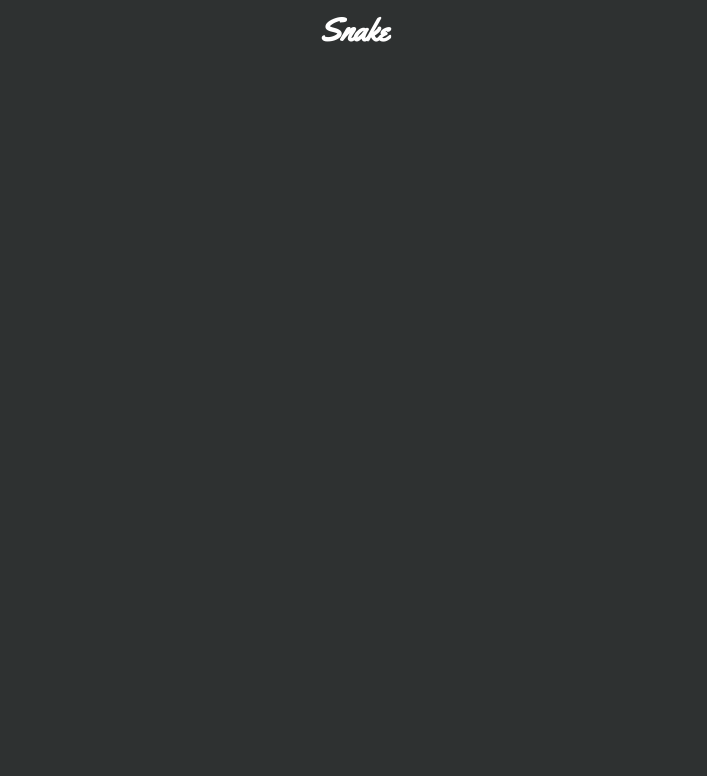
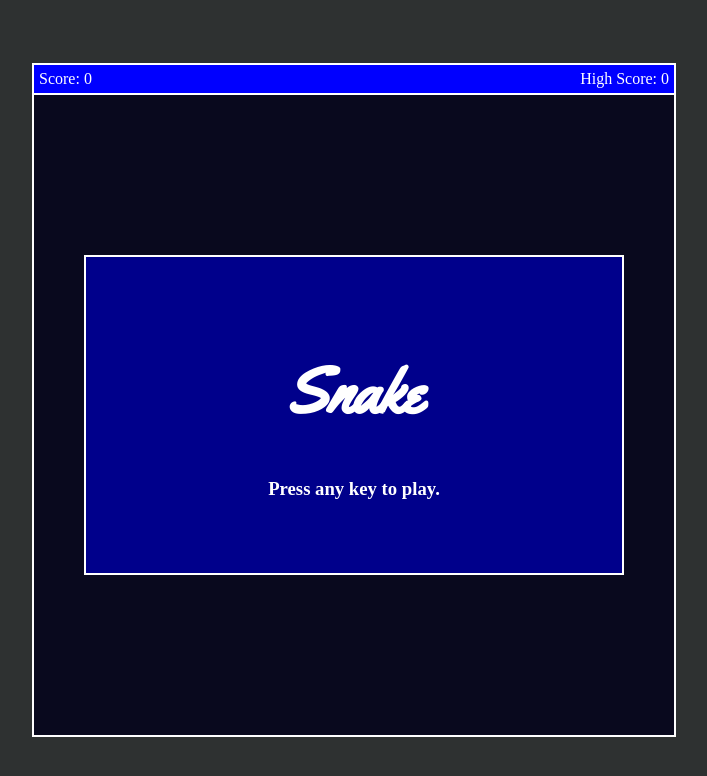
Before and after one commit to benamreview/CSEE5590-Group1-Lab, an Angular app in the folder Lab2/Snake/: page / in a window 1280 px wide. Shown: the top 776 px of the page, without its empty margins (286-993 px from the left). Built offline with nearby package versions, Linux system fonts and the light colour scheme.

Commit message:
Misc UI Changes.

```diff
--- a/Lab2/Snake/src/app/app.component.css
+++ b/Lab2/Snake/src/app/app.component.css
@@ -1,5 +1,22 @@
 .center {
   position: absolute;
-  top: 50%; left: 50%;
-  transform: translate(-50%,-50%);
+  top: 50%;
+  left: 50%;
+  transform: translate(-50%, -50%);
 }
+
+.wrapper {
+  border: 2px solid white;
+  margin: auto;
+  background-color: blue;
+  box-sizing: content-box;
+  width: 640px;
+}
+
+.header {
+  border-bottom: 2px solid white;
+  color: white;
+  display: flex;
+  justify-content: space-between;
+  padding: 5px;
+}
--- a/Lab2/Snake/src/app/app.component.html
+++ b/Lab2/Snake/src/app/app.component.html
@@ -1,3 +1,9 @@
-<app-board (getScore)="setScore($event)">
-  <!-- Game Board -->
-</app-board>
+<div class="wrapper center">
+  <div class="header">
+    <div>Score: {{currentScore}}</div>
+    <div>High Score: {{highScore}}</div>
+  </div>
+  <app-board (getScore)="setScore($event)">
+    <!-- Game Board -->
+  </app-board>
+</div>
--- a/Lab2/Snake/src/app/app.component.ts
+++ b/Lab2/Snake/src/app/app.component.ts
@@ -6,14 +6,20 @@ import { Component } from '@angular/core';
   styleUrls: ['./app.component.css']
 })
 export class AppComponent {
-  title = 'Snake';
-  currScore = 0;
-  highScore = 0;
+  currentScore = 0;
+  get highScore(): number {
+    return parseInt(localStorage.getItem('highScore'), 10) || 0;
+  }
+
+  set highScore(value: number) {
+    localStorage.setItem('highScore', `${value}`);
+  }
 
   setScore(score: number) {
-    this.currScore = score;
+    this.currentScore = score;
 
-    if (score > this.highScore)
+    if (score > this.highScore) {
       this.highScore = score;
+    }
   }
 }
--- a/Lab2/Snake/src/app/board/board.component.css
+++ b/Lab2/Snake/src/app/board/board.component.css
@@ -1,3 +1,28 @@
+.container {
+  position: relative;
+  width: 640px;
+  height: 640px;
+  margin: auto;
+  background: rgb(9, 9, 30);
+}
+
+.banner {
+  z-index: 1;
+  position: absolute;
+  background: darkblue;
+  color: white;
+  top: 50%;
+  left: 50%;
+  margin-left: -270px;
+  width: 540px;
+  margin-top: -25%;
+  height: 50%;
+  text-align: center;
+  padding: 3rem;
+  border: 2px solid white;
+  box-sizing: border-box;
+}
+
 /* Game Board */
 table {
   margin: auto;
@@ -5,17 +30,18 @@ table {
 }
 
 /* Snake Logo */
-th {
-  color: white;
-  text-align: left;
+h1 {
   font-family: 'Yellowtail', sans-serif;
+  font-size: 4rem;
+}
+
+h2 {
+  font-family: monospace;
   font-size: 2rem;
-  user-select: none;
 }
 
 /* Tiles */
 td {
-  background: rgb(9, 9, 30);
   height: 32px;
   width: 32px;
   padding: 0;
--- a/Lab2/Snake/src/app/board/board.component.html
+++ b/Lab2/Snake/src/app/board/board.component.html
@@ -1,9 +1,11 @@
+<div class="container">
+  <div class="banner" *ngIf="!started">
+    <h1>Snake</h1>
+    <h2 *ngIf="gameOver">GAME OVER</h2>
+    <h3>Press any key to play{{gameOver ? ' again' : ''}}.</h3>
+  </div>
+
   <table>
-  <thead>
-  <tr>
-    <th scope="colgroup" colspan="20">Snake</th>
-  </tr>
-  </thead>
     <tr *ngFor="let row of board">
       <td *ngFor="let col of row"
           [class.fruit]="col.type == Item.Fruit"
@@ -13,7 +15,7 @@
           [class.snake-right-turn]="col.type == Item.RightTurn"
           [class.snake-tail]="col.type == Item.Tail"
           [ngClass]="col.orientation">
-
       </td>
     </tr>
   </table>
+</div>
--- a/Lab2/Snake/src/app/board/board.component.ts
+++ b/Lab2/Snake/src/app/board/board.component.ts
@@ -117,21 +117,21 @@ export class BoardComponent implements OnInit {
     };
     body.unshift(newHead);
 
-    // End game if collision detected
-    if (!this.checkCollision(newHead)) {
-      console.log('Oh no!', newHead, 'board', this.board, 'snake', this.snake.body);
-      return this.endGame();
-    }
-
     // Get value of head on board
     const head = this.board[body[0].point.y][body[0].point.x];
 
-    if (head.type === 0) {
+    if (head.type !== ItemType.Fruit) {
       const tail = body.pop();
       this.board[tail.point.y][tail.point.x] = {type: ItemType.Blank};
     } else {
       // Remove fruit from board
       this.addFruit();
+    }
+
+    // End game if collision detected
+    if (!this.checkCollision(body[0])) {
+      console.log('Oh no!', body[0], 'board', this.board, 'snake', this.snake.body);
+      return this.endGame();
     }
 
     this.snake.body = [...body];
```
Lines whose indentation alone changed are shown as unchanged.
